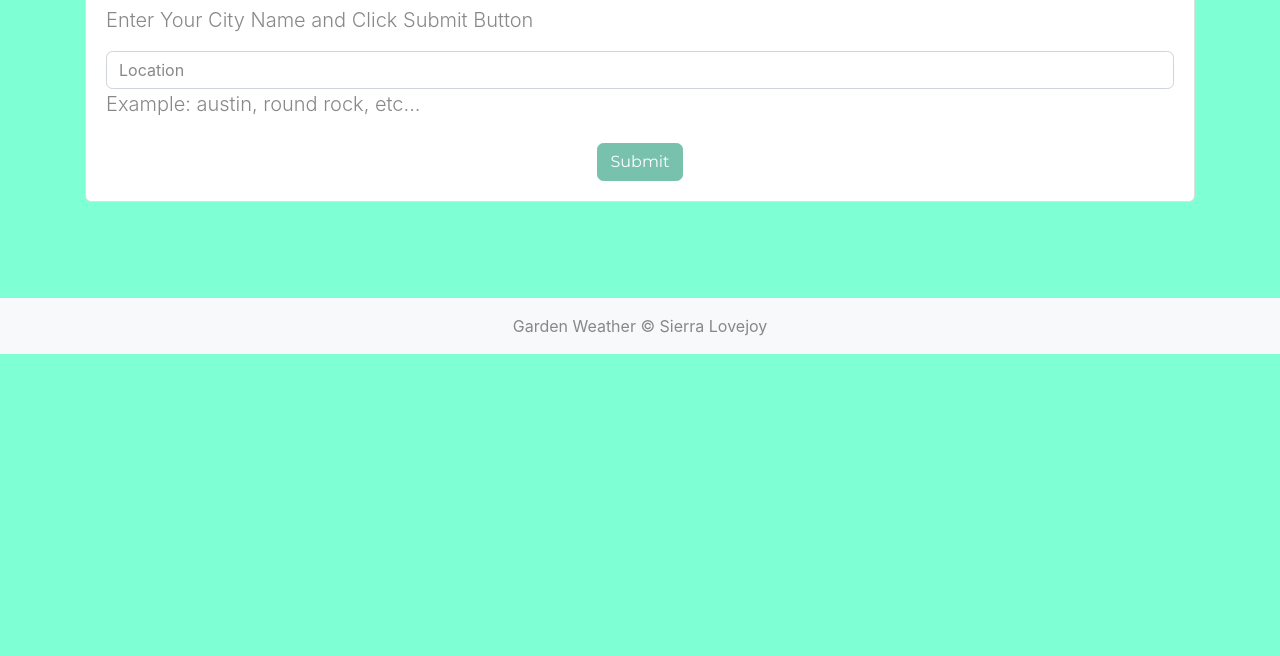
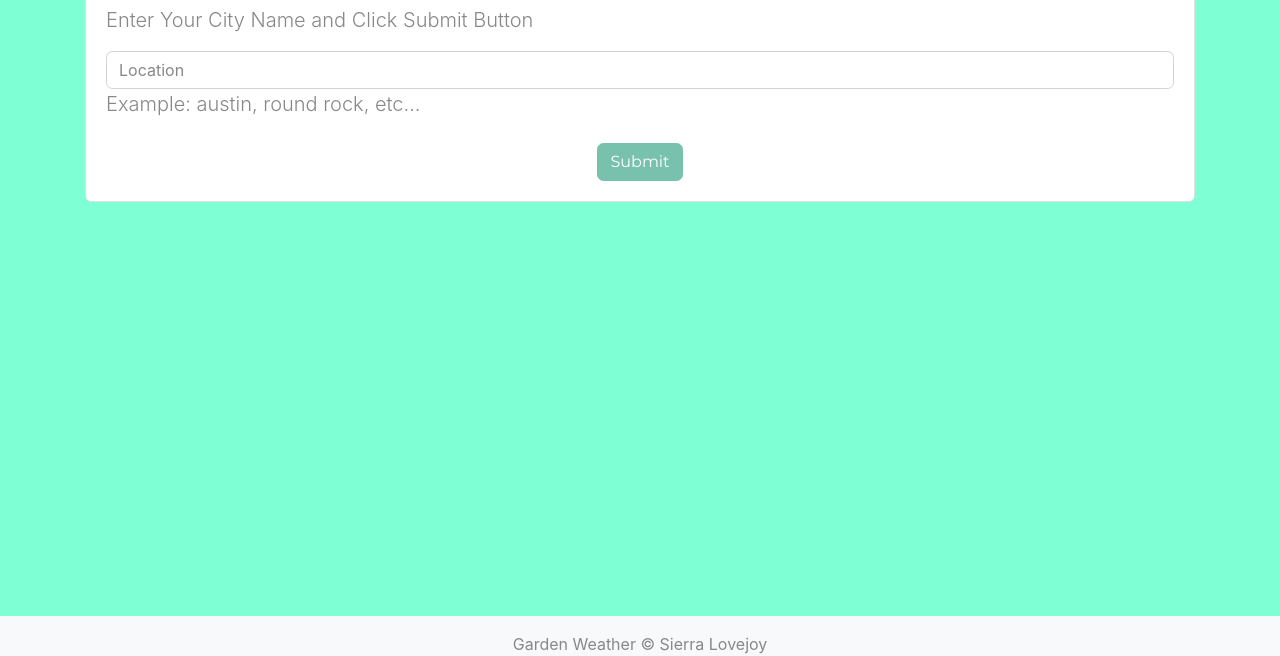
Before and after one commit to sierra25/Garden-Weather-App, a website: page index.html in a window 1280 px wide. Shown: the part 144-800 px from the top of the page. Drawn offline with nearby package versions, Linux system fonts and the light colour scheme.

Commit message:
fixed footer

```diff
--- a/index.html
+++ b/index.html
@@ -10,8 +10,13 @@
     <meta name="viewport" content="width=device-width, initial-scale=1.0" />
     <title>Garden Weather App</title>
   </head>
+
+
   <body>
-    <body>
+
+    <div id="page-container">
+      <div id="content-wrap">
+
         <nav class="navbar navbar-dark bg-primary mb-3">
             <div class="container">
                 <a href="#" class="navbar-brand">Garden Weather</a>
@@ -69,10 +74,15 @@
 
 
 
-        <footer class="mt-5 p-3 text-center bg-light">
-             Garden Weather &copy Sierra Lovejoy
-        </footer>
+
+
+ </div>
+ <footer class="mt-5 p-3 text-center bg-light">
+  Garden Weather &copy Sierra Lovejoy
+</footer>
+</div>
   </body>
+
   <script src="fetch.js"></script>
   <script src="ui.js"></script>
   <script src="index.js"></script>
--- a/style.css
+++ b/style.css
@@ -1,3 +1,17 @@
 body{
-    background-color: aquamarine;
+    background-color:aquamarine;
 }
+#page-container {
+    position: relative;
+    min-height: 100vh;
+  }
+
+#content-wrap {
+    padding-bottom: 2.5rem;    /* Footer height */
+}
+footer {
+    position: absolute;
+    bottom: 0;
+    width: 100%;
+    height: 2.5rem;
+  }
```
